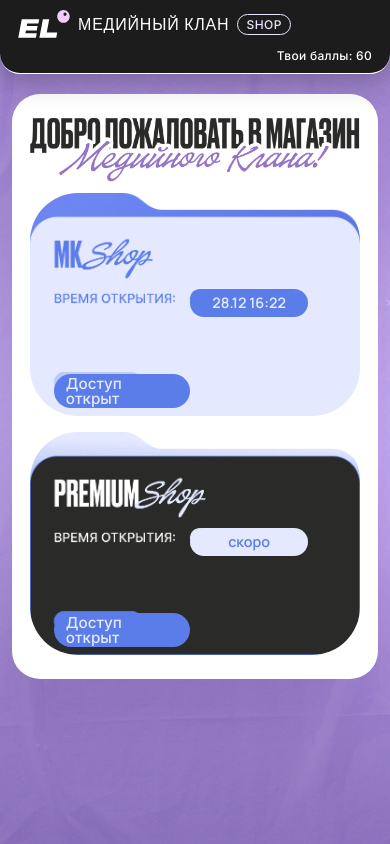
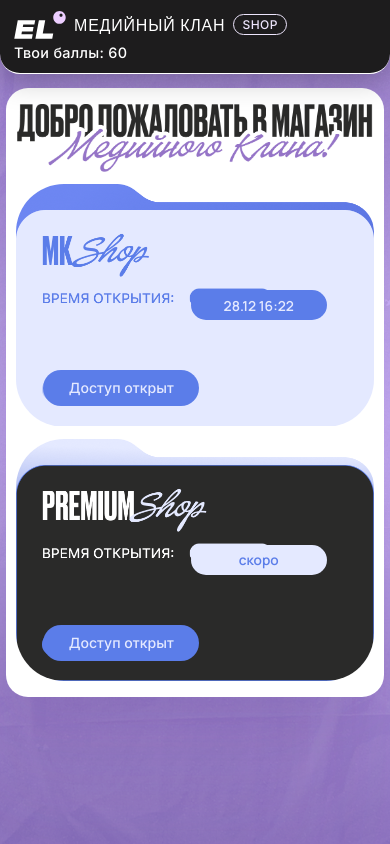
Before and after one commit to MaksimShmakov/mediaklan_shop, a FastAPI app: page /shops in a window 390 px wide. Run offline with FastAPI, Linux system fonts and the light colour scheme; a user stored in the database is signed in; data comes from the database, SQL or seed files in the repository.

Commit message:
адаптация под мобилки

```diff
--- a/app/static/css/styles.css
+++ b/app/static/css/styles.css
@@ -1829,18 +1829,25 @@ textarea {
 @media (max-width: 1200px) {
   .auth--shops .auth-topbar {
     position: relative;
+    display: grid;
+    grid-template-columns: 1fr;
+    grid-template-areas:
+      "brand"
+      "points";
     height: auto;
-    min-height: 72px;
-    padding: 10px 18px;
+    min-height: 80px;
+    padding: 10px 18px 12px;
     border-radius: 0 0 20px 20px;
-    justify-content: space-between;
-    gap: 10px;
-    flex-wrap: wrap;
+    justify-content: start;
+    align-content: center;
+    row-gap: 6px;
   }
 
   .auth--shops .auth-brand {
+    grid-area: brand;
     gap: 8px;
     min-width: 0;
+    flex-wrap: nowrap;
   }
 
   .auth--shops .auth-brand__logo {
@@ -1861,19 +1868,21 @@ textarea {
   }
 
   .auth--shops .auth-topbar__points {
+    grid-area: points;
     position: static;
     left: auto;
     right: auto;
     top: auto;
     transform: none;
     margin-left: 0;
-    flex-basis: 100%;
+    width: 100%;
     max-width: 100%;
+    padding-left: 60px;
     font-size: clamp(0.75rem, 1.7vw, 0.95rem);
     letter-spacing: 0.3px;
     text-transform: none;
     white-space: nowrap;
-    text-align: right;
+    text-align: left;
   }
 
   .auth--shops .shop-panel {
@@ -1913,6 +1922,7 @@ textarea {
     grid-template-columns: 1fr;
     gap: 16px;
     justify-items: center;
+    width: 100%;
   }
 
   .auth--shops .shop-tile {
@@ -1924,6 +1934,32 @@ textarea {
     width: 100%;
     height: 100%;
     transform: none;
+  }
+
+  .auth--shops .shop-tile__time {
+    left: 49%;
+    top: 43.5%;
+  }
+
+  .auth--shops .shop-tile__status {
+    left: 7.4%;
+    top: 76.6%;
+  }
+
+  .auth--shops .shop-pill {
+    width: max-content;
+    min-width: 172px;
+    height: clamp(34px, 4.2vw, 40px);
+    padding: 0 18px;
+    font-size: clamp(0.88rem, 1.45vw, 1rem);
+    white-space: nowrap;
+  }
+
+  .auth--shops .shop-tile__time-pill {
+    width: clamp(130px, 19vw, 152px);
+    height: clamp(28px, 3.9vw, 34px);
+    font-size: clamp(0.84rem, 1.35vw, 1.02rem);
+    white-space: nowrap;
   }
 
   .shop-view {
@@ -2191,6 +2227,55 @@ textarea {
     border-radius: 0 0 18px 18px;
   }
 
+  .auth--shops .auth-topbar {
+    min-height: 74px;
+    padding: 8px 14px 10px;
+    row-gap: 5px;
+  }
+
+  .auth--shops .auth-topbar__points {
+    padding-left: 0;
+    font-size: 0.9rem;
+  }
+
+  .auth--shops .shop-panel {
+    width: min(calc(100% - 12px), 560px);
+    margin: 14px auto 22px;
+    padding: 16px 10px 16px;
+    border-radius: 22px;
+  }
+
+  .auth--shops .shop-grid {
+    gap: 12px;
+  }
+
+  .auth--shops .shop-tile {
+    width: min(438px, 100%);
+  }
+
+  .auth--shops .shop-tile__time {
+    left: 48.8%;
+    top: 43.8%;
+  }
+
+  .auth--shops .shop-tile__status {
+    left: 7.6%;
+    top: 76.8%;
+  }
+
+  .auth--shops .shop-pill {
+    min-width: 156px;
+    height: 36px;
+    font-size: 0.88rem;
+    padding: 0 16px;
+  }
+
+  .auth--shops .shop-tile__time-pill {
+    width: 136px;
+    height: 30px;
+    font-size: 0.86rem;
+  }
+
   .auth-brand__logo {
     width: 52px;
     height: 28px;
--- a/app/templates/base.html
+++ b/app/templates/base.html
@@ -13,7 +13,7 @@
       href="https://fonts.googleapis.com/css2?family=Inter:wght@400;500;600&family=Manrope:wght@300;400;500;600;700&family=Oswald:wght@400;500;600;700&display=swap"
       rel="stylesheet"
     />
-    <link rel="stylesheet" href="/static/css/styles.css?v=20260302-mobile-fix" />
+    <link rel="stylesheet" href="/static/css/styles.css?v=20260302-mobile-fix-2" />
   </head>
   {% set body_class %}{% block body_class %}{% endblock %}{% endset %}
   <body class="{{ body_class | trim }}">
```
